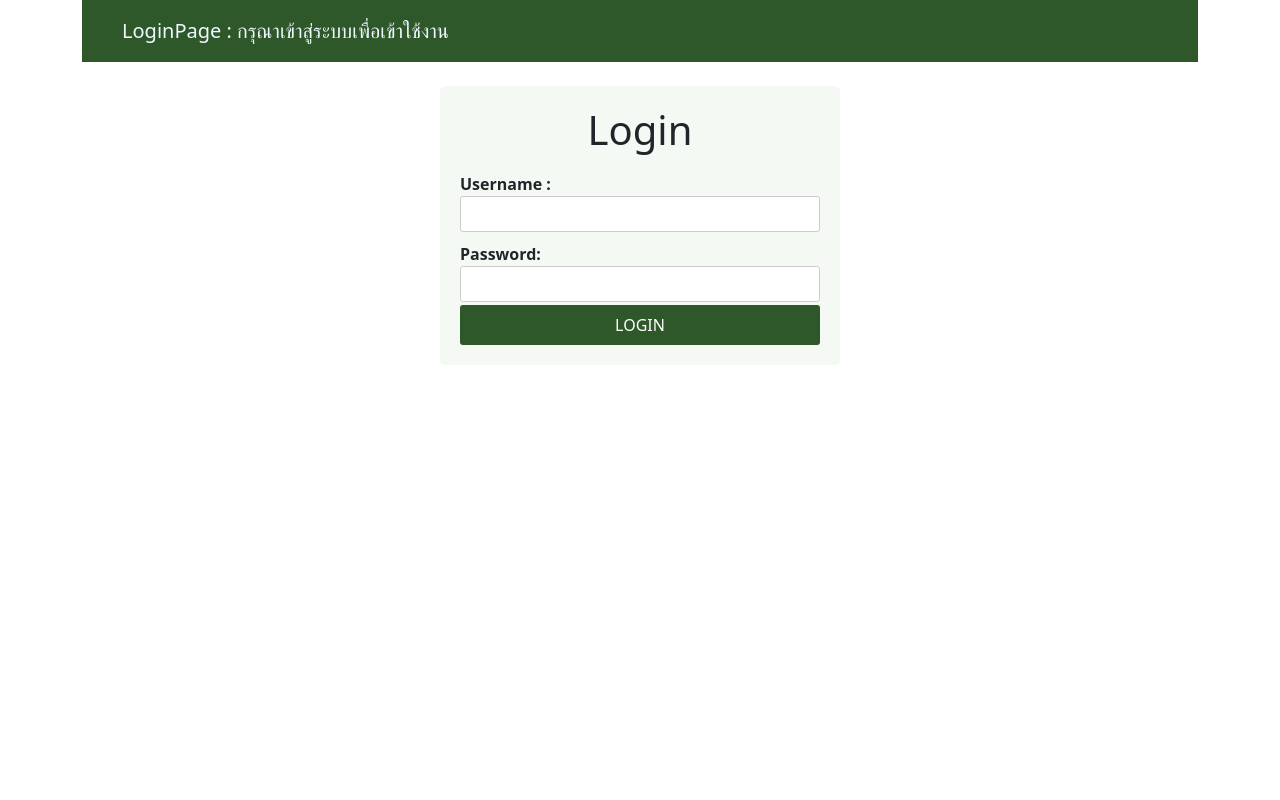
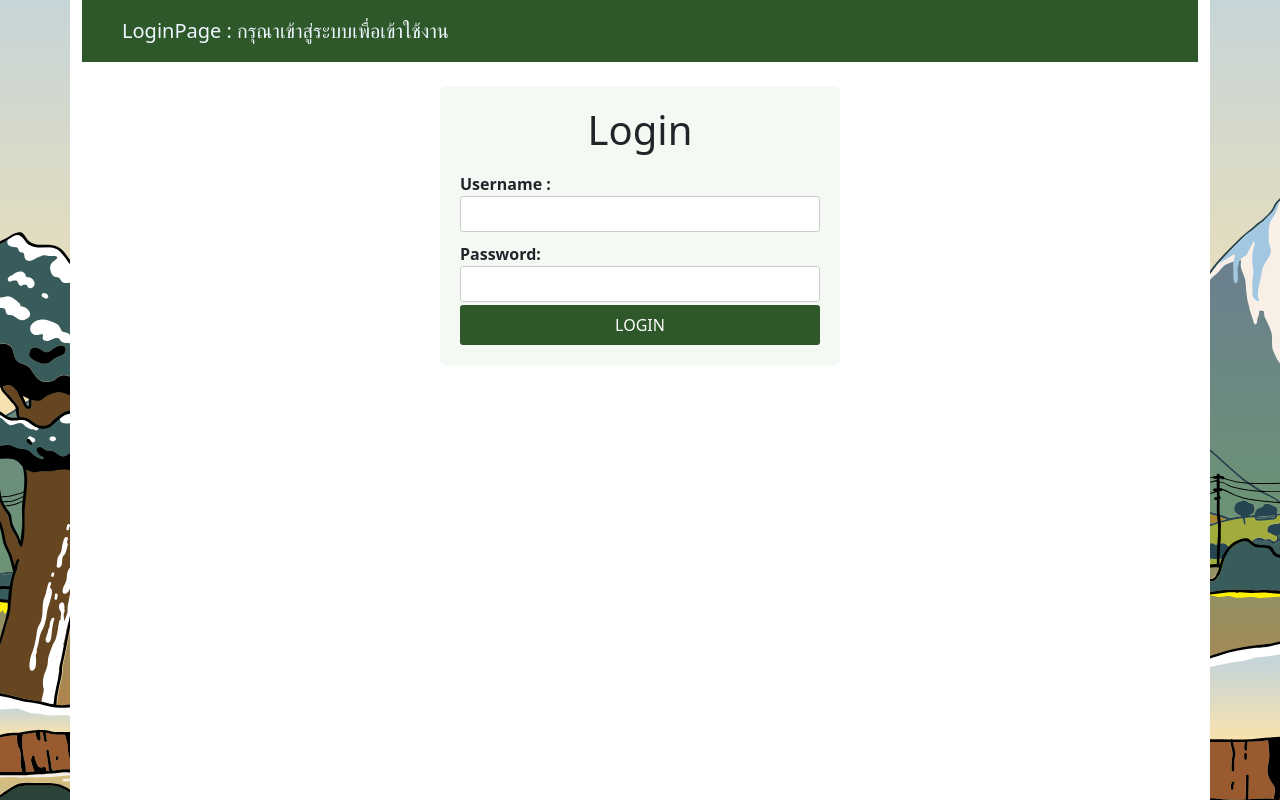
Before and after one commit to WitsaKrm/TEST_PROJECT, a React (Create React App) app in the folder frontend/: page /login in a window 1280 px wide. Built offline with nearby package versions, Linux system fonts and the light colour scheme.

Commit message:
add background

```diff
--- a/frontend/src/App.css
+++ b/frontend/src/App.css
@@ -27,9 +27,19 @@
     font-size: calc(10px + 2vmin);
     color: white;
   }
+  .bg{
+    background-image: url("./assets/svg//Rice-Field.svg");
+    height: 100%;
+    background-size: cover;
+    background-attachment: fixed;
+    position: relative;
+    overflow: hidden;
 
-  .App-link {
-    color: #61dafb;
+  }
+  .container {
+    background-color: white;
+    padding: 0;
+
   }
 
   @keyframes App-logo-spin {
--- a/frontend/src/App.js
+++ b/frontend/src/App.js
@@ -2,11 +2,13 @@ import React from "react";
 import { BrowserRouter as Router, Route, Switch } from "react-router-dom";
 import Routes from "./services/Routes/routes.service";
 import { Helmet, HelmetProvider } from 'react-helmet-async';
+import '../../frontend/src/App.css'
 
 function App() {
   return (
     <HelmetProvider>
-    <div className="container">
+      <div className="bg">
+      <div className="container" style={{ height:'100vh'}}>
       <Helmet>
         <link
           href="https://fonts.googleapis.com/icon?family=Material+Icons"
@@ -17,6 +19,8 @@ function App() {
         <Routes />
       </Router>
     </div>
+      </div>
+
     </HelmetProvider>
   );
 }
```
Also changed, not shown: frontend/src/assets/svg/Rice-Field.svg (added).
